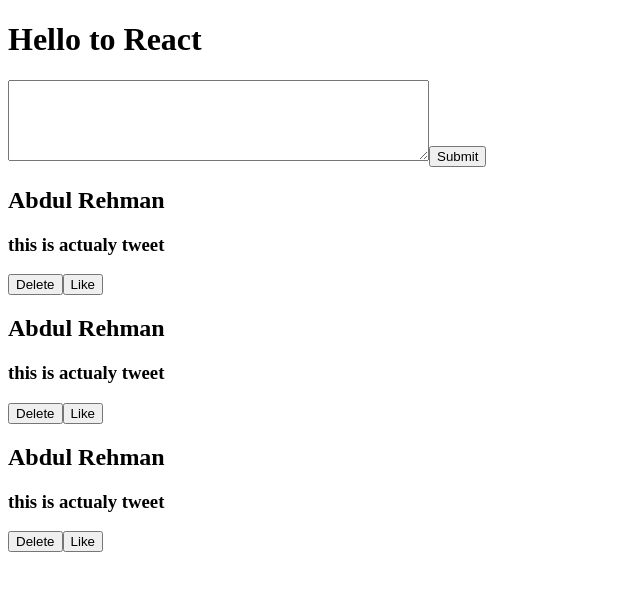
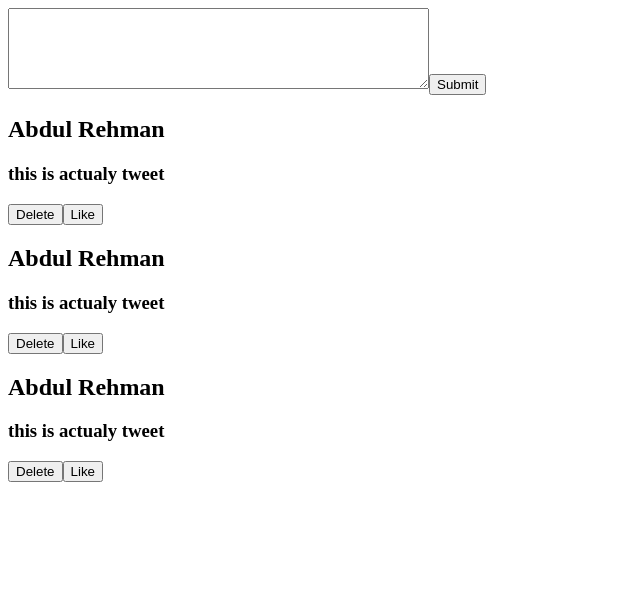
Before and after one commit to likeam/my-app, a React (Create React App) app: page / in a window 1280 px wide. Shown: the top 590 px of the page, without its empty margins (0-640 px from the left). Built offline with nearby package versions, Linux system fonts and the light colour scheme.

Commit message:
Buiding the State Element

```diff
--- a/src/App.js
+++ b/src/App.js
@@ -6,13 +6,17 @@ import TweetList from "./components/TweetList";
 function App() {
 
   //Here is the place for the normal js
+
   const name = "Abdul Rehman";
   const message = "this is actualy tweet";
 
+  //Create Function
+
+
 
   return (
-    <div className="App">
-      <h1>Hello to React</h1>
+    <div >
+
       <CreateTweet />
       <TweetList name = {name} message = {message} />
 
--- a/src/components/CreateTweet.js
+++ b/src/components/CreateTweet.js
@@ -1,10 +1,21 @@
 import React from 'react'
+import { useState } from 'react';
 
 export default function CreateTweet() {
+
+    //State
+    const [textInput, setTextInput] = useState('');
+
+    //Function
+    const userInputHandler = (e) => {
+        console.log(e.target.value);
+    }
+
     return (
         <form >
-            <textarea  cols="50" rows="5"></textarea>
+            <textarea onChange={userInputHandler} cols="50" rows="5"></textarea>
             <button>Submit</button>
+            <h1>{textInput}</h1>
         </form>
     )
 }
```
